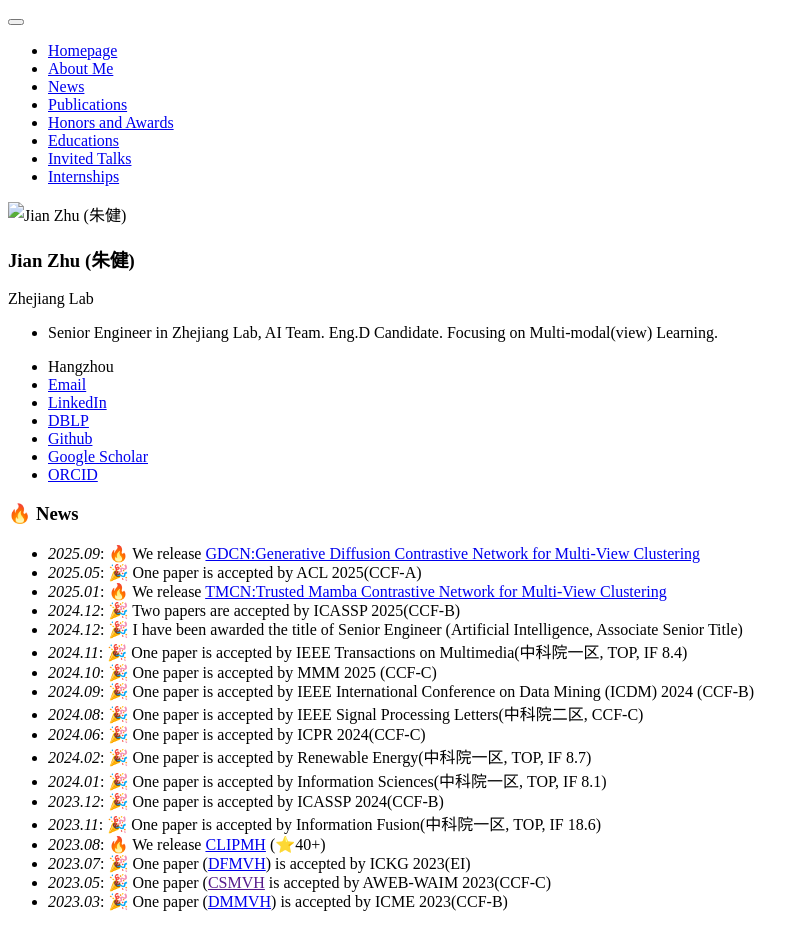
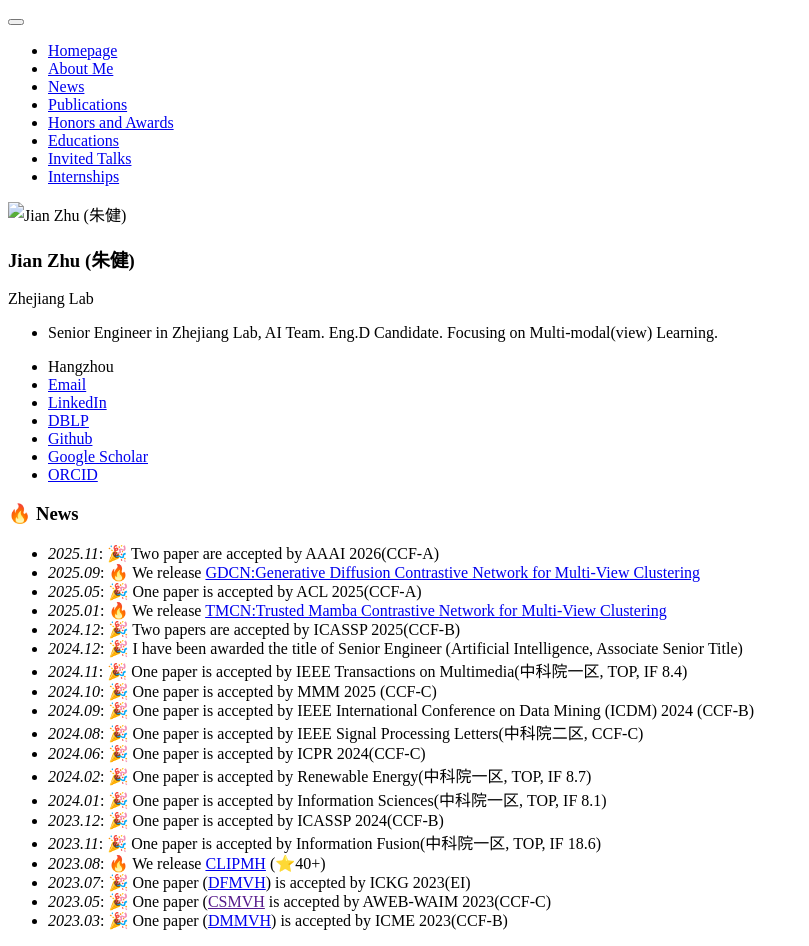
Before and after one commit to HackerHyper/HackerHyper.github.io, a Jekyll site: the page built from _pages/includes/news.md, in a window 1280 px wide. Shown: the whole page, without its empty margins (0-809 px from the left). Built offline with Jekyll 4.4.1, drawn with Linux system fonts in a browser that asks for light colours; our own code applies the rules of GitHub Pages for plain Markdown files.

Commit message:
add AAAI

```diff
--- a/_pages/includes/news.md
+++ b/_pages/includes/news.md
@@ -1,4 +1,5 @@
 # 🔥 News
+- *2025.11*: 🎉 Two paper are accepted by AAAI 2026(CCF-A)
 - *2025.09*: 🔥 We release [GDCN:Generative Diffusion Contrastive Network for Multi-View Clustering](https://github.com/HackerHyper/GDCN)
 - *2025.05*: 🎉 One paper is accepted by ACL 2025(CCF-A)
 - *2025.01*: 🔥 We release [TMCN:Trusted Mamba Contrastive Network for Multi-View Clustering](https://github.com/HackerHyper/TMCN)
```
